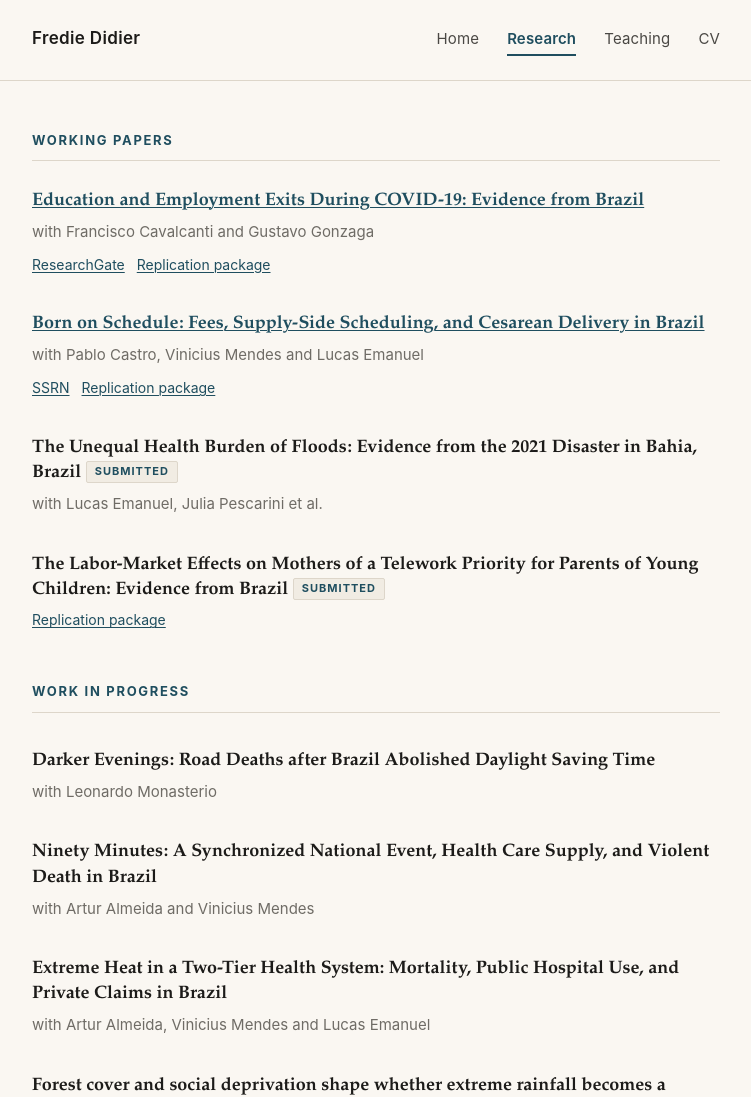
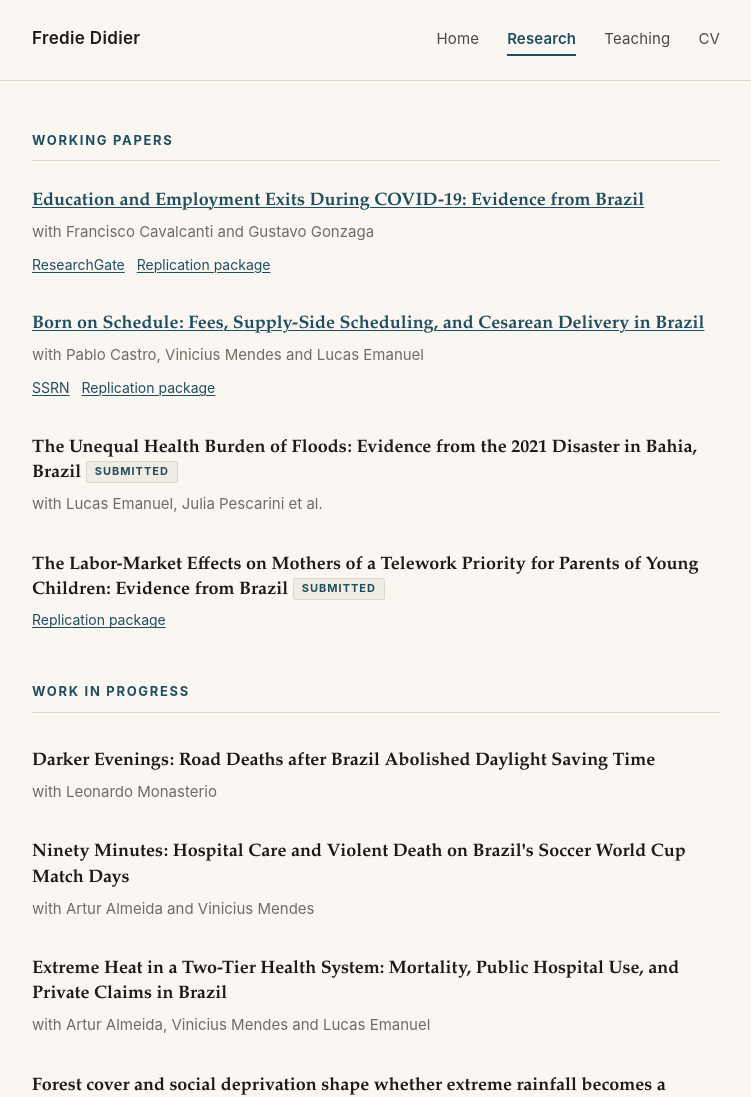
Before and after one commit to FredieDidier/FredieDidier.github.io, a plain HTML site: page research.html in a window 1280 px wide. Shown: the top 1097 px of the page, without its empty margins (264-1015 px from the left). Drawn offline with Linux system fonts and the light colour scheme.

Commit message:
Updating paper title

```diff
--- a/research.html
+++ b/research.html
@@ -72,8 +72,8 @@
   </article>
 
   <article class="entry">
-    <p class="entry__title">Ninety Minutes: A Synchronized National Event, Health Care
-    Supply, and Violent Death in Brazil</p>
+    <p class="entry__title">Ninety Minutes: Hospital Care and Violent Death on
+    Brazil's Soccer World Cup Match Days</p>
     <p class="entry__authors">with Artur Almeida and Vinicius Mendes</p>
   </article>
 
```
Also changed, not shown: 4 other files.
